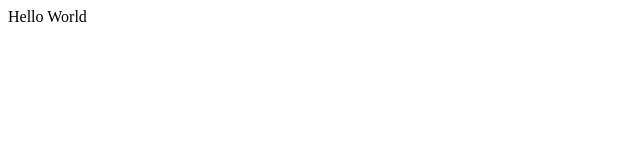
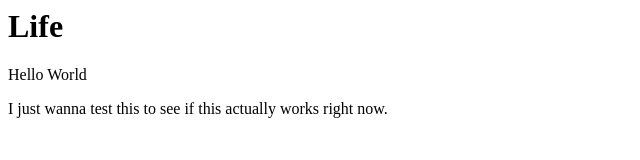
Before and after one commit to gavmyt/TrustTheProcess, a plain HTML site: page index.html in a window 1280 px wide. Shown: the whole page, without its empty margins (0-640 px from the left). Drawn offline with Linux system fonts and the light colour scheme.

Commit message:
Update index.html

```diff
--- a/index.html
+++ b/index.html
@@ -1,5 +1,11 @@
 <html>
+  <h1>
+    Life
+  </h1>
 <body>
 Hello World
+  <p>
+    I just wanna test this to see if this actually works right now.
+  </p>
 </body>
 </html>
```
